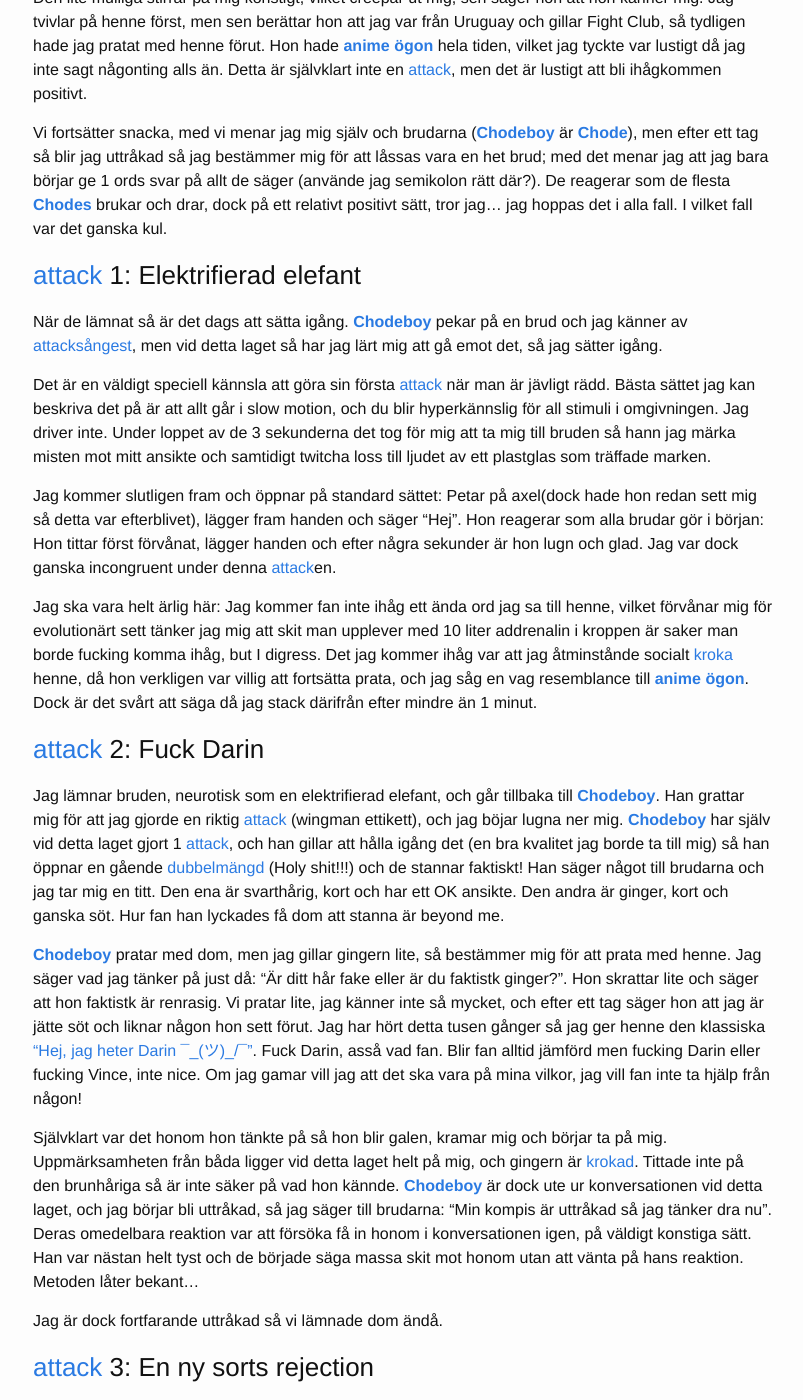
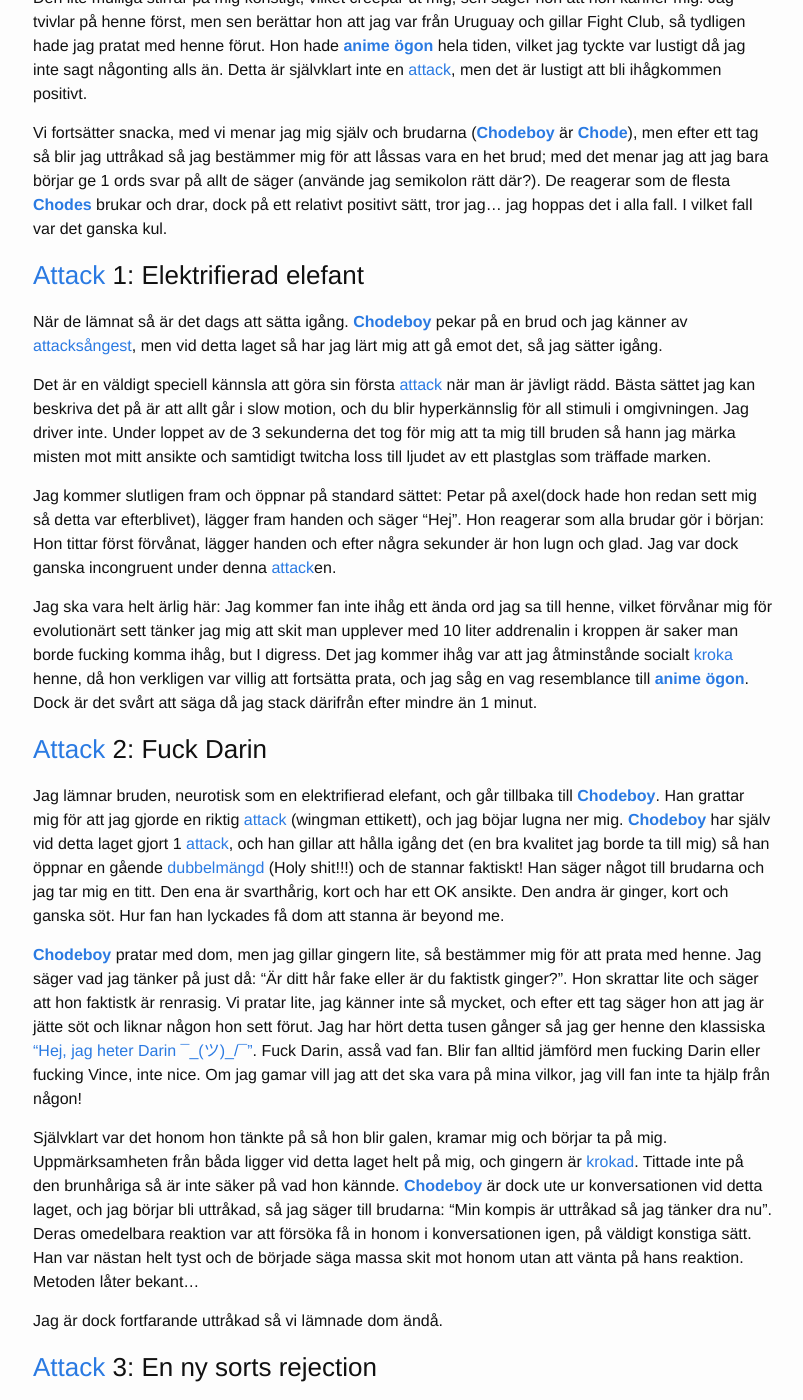
Before and after one commit to state-man/state-man.github.io, a Jekyll site: the page built from _posts/2015-11-06-fr-man-verkligen.markdown, in a window 1280 px wide and 1400 px high, scrolled down 835 px. Shown: the whole window, without its empty margins (237-1040 px from the left). Built offline with Jekyll 4.4.1, drawn with Linux system fonts in a browser that asks for light colours; some of the changed text lies outside the part shown.

Commit message:
Small fixes

```diff
--- a/_posts/2015-11-06-fr-man-verkligen.markdown
+++ b/_posts/2015-11-06-fr-man-verkligen.markdown
@@ -20,7 +20,7 @@
 
 Vi fortsätter snacka, med vi menar jag mig själv och brudarna ([**Chodeboy**](/om-mig#Personer) är [**Chode**](/om-mig#Glosor)), men efter ett tag så blir jag uttråkad så jag bestämmer mig för att låssas vara en het brud; med det menar jag att jag bara börjar ge 1 ords svar på allt de säger (använde jag semikolon rätt där?). De reagerar som de flesta [**Chodes**](/om-mig#Glosor) brukar och drar, dock på ett relativt positivt sätt, tror jag... jag hoppas det i alla fall. I vilket fall var det ganska kul.
 
-### [attack](/om-mig#Glosor) 1: Elektrifierad elefant
+### [Attack](/om-mig#Glosor) 1: Elektrifierad elefant
 
 När de lämnat så är det dags att sätta igång. [**Chodeboy**](/om-mig#Personer) pekar på en brud och jag känner av [attacksångest](/om-mig#Glosor), men vid detta laget så har jag lärt mig att gå emot det, så jag sätter igång.
 
@@ -30,7 +30,7 @@
 
 Jag ska vara helt ärlig här: Jag kommer fan inte ihåg ett ända ord jag sa till henne, vilket förvånar mig för evolutionärt sett tänker jag mig att skit man upplever med 10 liter addrenalin i kroppen är saker man borde fucking komma ihåg, but I digress. Det jag kommer ihåg var att jag åtminstånde socialt [kroka](/om-mig#Glosor) henne, då hon verkligen var villig att fortsätta prata, och jag såg en vag resemblance till [**anime ögon**](/om-mig#Glosor). Dock är det svårt att säga då jag stack därifrån efter mindre än 1 minut.
 
-### [attack](/om-mig#Glosor) 2: Fuck Darin
+### [Attack](/om-mig#Glosor) 2: Fuck Darin
 
 Jag lämnar bruden, neurotisk som en elektrifierad elefant, och går tillbaka till [**Chodeboy**](/om-mig#Personer). Han grattar mig för att jag gjorde en riktig [attack](/om-mig#Glosor) (wingman ettikett), och jag böjar lugna ner mig. [**Chodeboy**](/om-mig#Personer) har själv vid detta laget gjort 1 [attack](/om-mig#Glosor), och han gillar att hålla igång det (en bra kvalitet jag borde ta till mig) så han öppnar en gående [dubbelmängd](/om-mig#Glosor) (Holy shit!!!) och de stannar faktiskt! Han säger något till brudarna och jag tar mig en titt. Den ena är svarthårig, kort och har ett OK ansikte. Den andra är ginger, kort och ganska söt. Hur fan han lyckades få dom att stanna är beyond me.
 
@@ -40,7 +40,7 @@
 
 Jag är dock fortfarande uttråkad så vi lämnade dom ändå.
 
-### [attack](/om-mig#Glosor) 3: En ny sorts rejection
+### [Attack](/om-mig#Glosor) 3: En ny sorts rejection
 
 Vid detta laget börjar jag snacka lite skämtsamt om hur jag stör mig på game för att det är så jobbigt. [**Chodeboy**](/om-mig#Personer) skrattar och säger åt mig att göra en till [attack](/om-mig#Glosor), vilket jag absolut inte kännde för att göra. Jag gjorde det. Såg en fet brud, gick fram, standard open, och hon tittar mig djupt i ögonen. Open skillde sig lite från standard denna gånen dock, hon sa nej först, sen sa jag "2 sekunder" och så kom hon. Detta skrämmer skiten ur mig så jag tittar ner i marken och fortsätter prata, som jag brukar. Sedan säger hon något jag aldrig har hört förut. Jag pratar, får slut på saker att säga i 2 sekunder, sen säger hon: "Aja, du får ha det bra" och så sticker hon tillbaka till sina vänner. Att bli rejectad sådär har aldrig hänt mig förut, tidigare har det alltid varit att:
 
@@ -66,7 +66,7 @@
 
 Kännde mig som sagt osäker så gjorde ingenting. Hennes vänner kommer tillbaka och denna gången följer hon med. Hon avslutar med "Vi ses väl någon gång?". Jag är inte mindre död vi det här laget.
 
-### [attack](/om-mig#Glosor) 5: Nu blir det läskigt
+### [Attack](/om-mig#Glosor) 5: Nu blir det läskigt
 
 Vi går fram till två brudar som står i ett hörn. Jag tar den fulare, tänker att jag inte har mycket till chans vid detta laget ändå. Jag snackar med denna bruden, och hon pratar tillbaka men visar så lite intresse man kan tänka sig. Jag pratar med henne och hon sitter seriöst med telefonen i handen och svarar bara med: "Ah", "Ok", "Jo". Jag tänker att detta är en chans att plowa i 2 minuter som Julien säger. Jag stannar kvar i mer än 2 minuter och inget händer. "Sorgligt" tänker jag, men jag stannar för [**Chodeboys**](/om-mig#Personer) skull. Min brud kallar till sig några personer, och med kallar till sig menar jag: Lämnar mig i mitten av en mening för att hämta några dudes.
 
```
Also changed, not shown: other parts of _posts/2015-11-06-fr-man-verkligen.markdown (+1 -1 lines).
